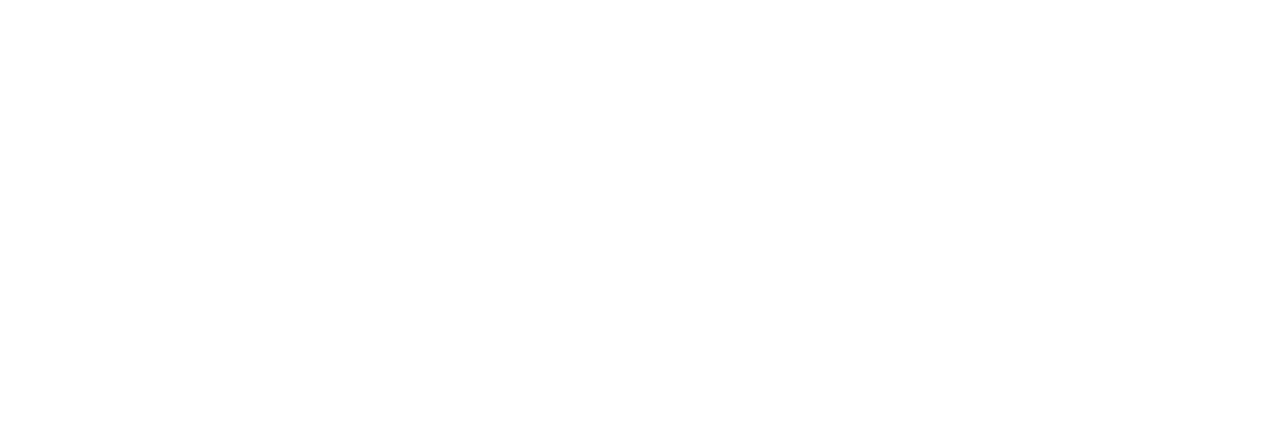
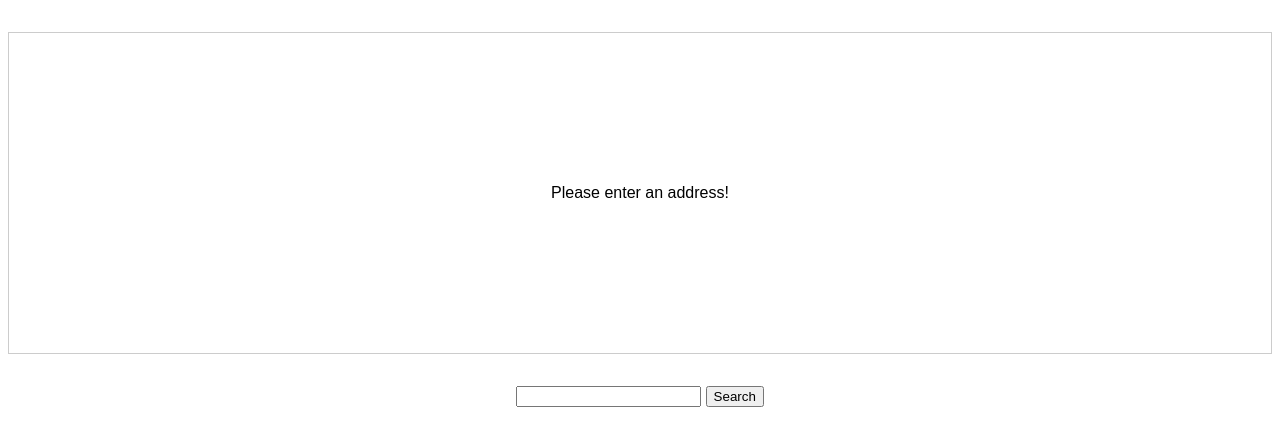
Before and after one commit to adewaleijalana/share_a_place, a website built with webpack: page index.html in a window 1280 px wide. Built offline with nearby package versions, Linux system fonts and the light colour scheme.

Commit message:
added styling

```diff
--- /dev/null
+++ b/app.css
@@ -0,0 +1,18 @@
+html {
+    font-family: sans-serif;
+}
+#map {
+    height: 90%;
+    height: 20rem;
+    border: 1px solid #ccc;
+    margin: 2rem auto;
+    display: flex;
+    justify-content: center;
+    align-items: center;
+    text-align: center;
+}
+
+form {
+    text-align: center;
+    margin: 2rem auto;
+}
--- a/index.html
+++ b/index.html
@@ -4,10 +4,17 @@
     <meta charset="UTF-8" />
     <meta name="viewport" content="width=device-width, initial-scale=1.0" />
     <meta http-equiv="X-UA-Compatible" content="ie=edge" />
-    <title>ProjectManager</title>
+    <title>Share A Place</title>
     <script src="dist/bundle.js" defer></script>
+    <link rel="stylesheet" href="app.css">
   </head>
   <body>
-
+   <div id="map">
+    <p>Please enter an address!</p>
+   </div>
+   <form >
+    <input type="text" id="address">
+    <button type="submit">Search</button>
+   </form>
   </body>
 </html>
```
